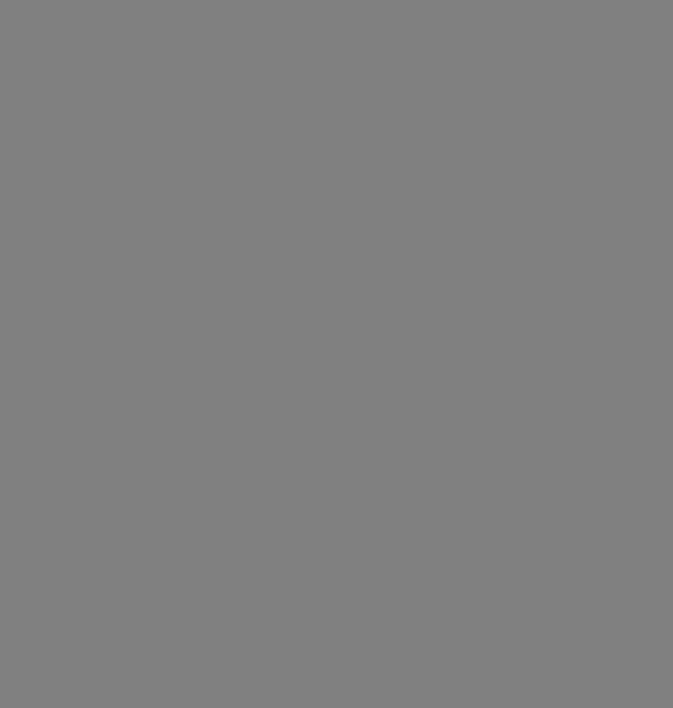
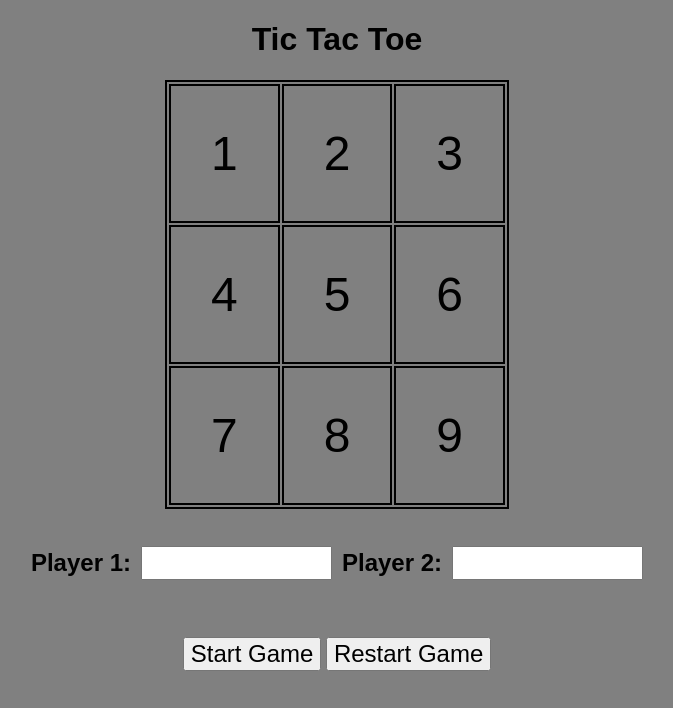
Before and after one commit to gmcalis1/TicTacToe, a plain HTML site: page index.html in a window 1280 px wide. Shown: the whole page, without its empty margins (303-976 px from the left). Drawn offline with Linux system fonts and the light colour scheme.

Commit message:
Created HTML elements and CSS styling

```diff
--- a/index.html
+++ b/index.html
@@ -13,6 +13,47 @@
 
 
 
+<div class="title">
+    <h1>Tic Tac Toe</h1>
+</div>
+
+
+
+<div class="board">
+    <table>
+        <tr>
+            <td>1</td>
+            <td>2</td>
+            <td>3</td>
+        </tr>
+        <tr>
+            <td>4</td>
+            <td>5</td>
+            <td>6</td>
+        </tr>
+        <tr>
+            <td>7</td>
+            <td>8</td>
+            <td>9</td>
+        </tr>
+    </table>
+</div>
+
+
+
+<div class="playerEntry">
+    <div class="playerEntry">
+        <h2 class="player1">Player 1: </h2>
+        <input type="text" class="player1Entry">
+        <h2 class="player2">Player 2: </h2>
+        <input type="text">
+    </div>
+</div>
+
+<div class="buttons">
+    <button>Start Game</button>
+    <button>Restart Game</button>
+</div>
 
 </body>
 </html>
--- a/styles.css
+++ b/styles.css
@@ -1,3 +1,50 @@
 body{
+    font-family: sans-serif;
+    text-align: center;
     background-color: gray;
 }
+
+input{
+    padding: 5px;
+    height: 20px;
+}
+
+button{
+    font-size: x-large;
+}
+
+table{
+    font-size: xxx-large;
+    border: 2px solid black;
+}
+
+th{
+    border: 2px solid black;
+}
+
+td{
+    padding: 40px;
+    border: 2px solid black;
+}
+
+.board{
+    display: flex;
+    justify-content: center;
+}
+
+.player1, .player2{
+    margin-right: 10px;
+}
+
+.playerEntry{
+    display: flex;
+    justify-content: center;
+    padding: 10px;
+    align-items: center;
+}
+.player1Entry{
+    margin-right: 10px;
+}
+.buttons{
+    padding: 20px;
+}
```
